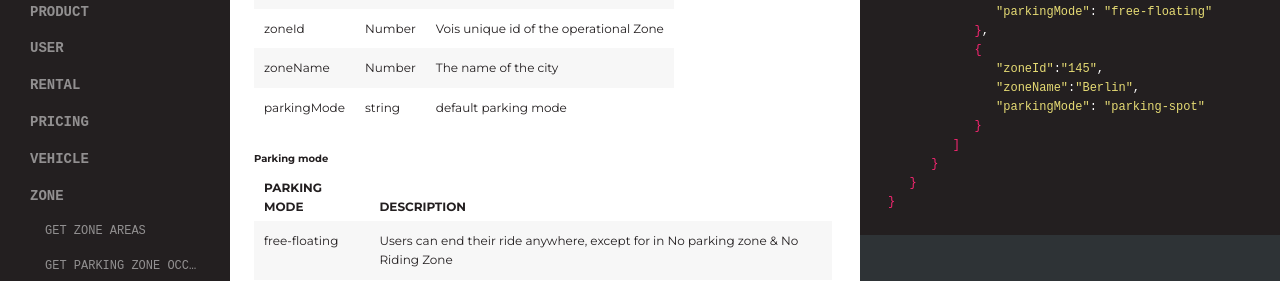
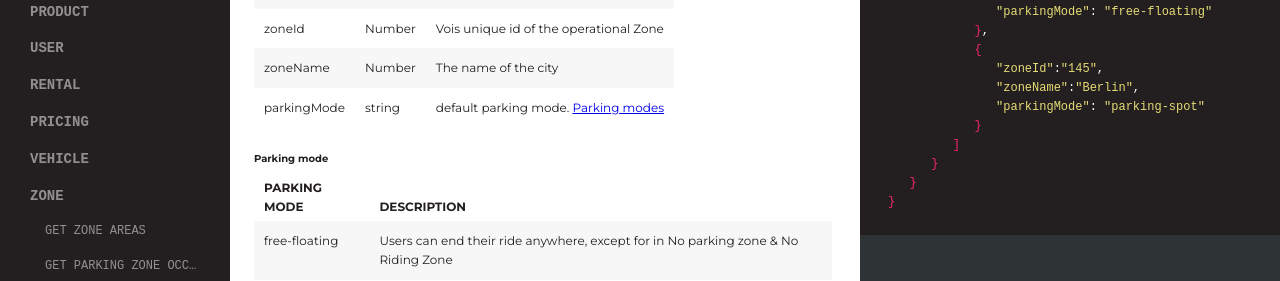
Before and after one commit to voi-api/voi-api.github.io, a Jekyll site: the page built from maas-pro.md, in a window 1280 px wide and 900 px high, scrolled down 21139 px. Shown: the part 160-441 px from the top of the window. Built offline with Jekyll 4.4.1, drawn with Linux system fonts in a browser that asks for light colours; some web fonts are replaced.

Commit message:
parking mode link

```diff
--- a/maas-pro.md
+++ b/maas-pro.md
@@ -1247,12 +1247,12 @@ Get all operational zones that a partner has access to.
 
 ### Response
 
-| field       | type   | description                            |
-| ----------- | ------ | -------------------------------------- |
-| zones       | object | A zone object                          |
-| zoneId      | Number | Vois unique id of the operational Zone |
-| zoneName    | Number | The name of the city                   |
-| parkingMode | string | default parking mode                   |
+| field       | type   | description                                          |
+| ----------- | ------ | ---------------------------------------------------- |
+| zones       | object | A zone object                                        |
+| zoneId      | Number | Vois unique id of the operational Zone               |
+| zoneName    | Number | The name of the city                                 |
+| parkingMode | string | default parking mode. [Parking modes](#parking-mode) |
 
 #### Parking mode
 
```
